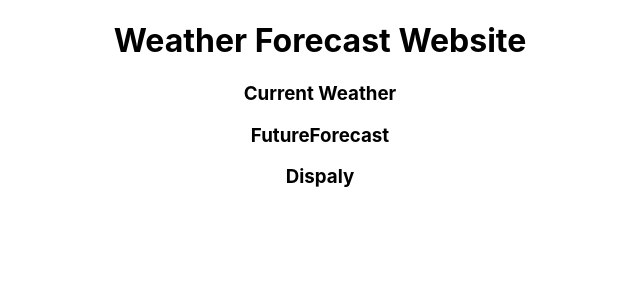
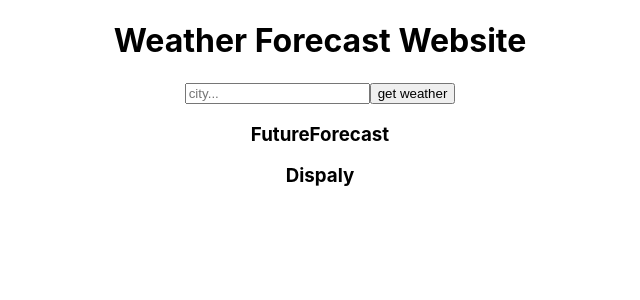
Before and after one commit to ark1980/Weather-forecast-website, a React (Create React App) app: page / in a window 1280 px wide. Shown: the top 300 px of the page, without its empty margins (320-960 px from the left). Built offline with nearby package versions, Linux system fonts and the light colour scheme.

Commit message:
create functionality to update the weatherData state after search by city name

```diff
--- a/src/App.js
+++ b/src/App.js
@@ -3,8 +3,9 @@ import './App.css';
 
 import CurrentWeather from './components/currentWeather/CurrentWeather-component';
 import Display from './components/display/Display-components';
+import SearchField from './components/searchField/SearchField-component';
 
-const API_KEY = "9b7fb20541e78f35243bb6340671081b";
+const API_KEY = "f6444799bbe49da7cf3edcbb410bc841";
 
 class App extends Component {
 
@@ -12,12 +13,32 @@ class App extends Component {
     weatherData: {}
   }
 
+  getWaether = async (event) => {
+    event.preventDefault();
+    const city = event.target.elements.city.value;
+    const api_call = await fetch(`http://api.weatherstack.com/current?access_key=${API_KEY}&query=${city}`);
+    const data = await api_call.json();
+    console.log(data);
+    const weatherData = {
+      city: data.location.name,
+      country: data.location.country,
+      region: data.location.region,
+      currentDescription: data.current.weather_descriptions[0],
+      humidity: data.current.humidity,
+      windSpeed: data.current.wind_speed,
+      temperature: data.current.temperature
+    }
+    this.setState({weatherData});
+    // reset the search field
+    event.target.elements.city.value = "";
+  }
 
   render() {
     return (
       <div className="App">
         <h1>Weather Forecast Website</h1>
-        <CurrentWeather />
+        <SearchField getWaether={this.getWaether} />
+        <CurrentWeather weatherData={this.state.weatherData} />
         <Display />
       </div>
     );
--- a/src/components/currentWeather/CurrentWeather-component.js
+++ b/src/components/currentWeather/CurrentWeather-component.js
@@ -5,7 +5,7 @@ import FutureForecast from '../futureWeather/FutureForecast-component'
 const CurrentWeather = (props) => {
   return (
     <div>
-    <h3>Current Weather</h3>
+    <h3>{props.weatherData.currentDescription}</h3>
       <FutureForecast />
     </div>
   )
```
Also changed, not shown: 1 other file (tests, documents, lock files or other folders).
